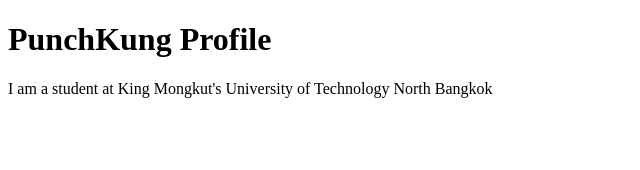
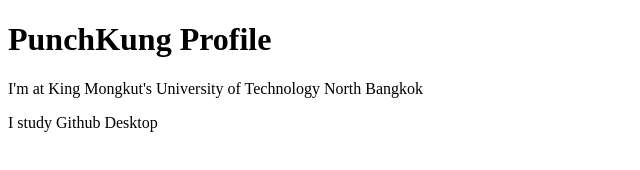
Before and after one commit to Punxh1611/githhub-Desktop-project, a plain HTML site: page index.html in a window 1280 px wide. Shown: the whole page, without its empty margins (0-640 px from the left). Drawn offline with Linux system fonts and the light colour scheme.

Commit message:
add some text

```diff
--- a/index.html
+++ b/index.html
@@ -7,6 +7,7 @@
 </head>
 <body>
     <h1>PunchKung Profile</h1>
-    <p>I am a student at King Mongkut's University of Technology North Bangkok</p>
+    <p>I'm at King Mongkut's University of Technology North Bangkok</p>
+    <p>I study Github Desktop</p>
 </body>
 </html>
```
